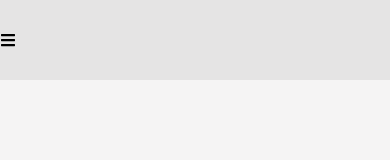
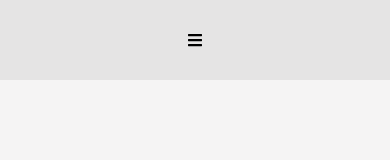
Before and after one commit to tomgx/dservice.me, a React (Create React App) app: page / in a window 390 px wide. Shown: the top 160 px of the page. Built offline with nearby package versions, Linux system fonts and the light colour scheme.

Commit message:
fixed: mobile navbar is centered

```diff
--- a/src/components/Navbar.jsx
+++ b/src/components/Navbar.jsx
@@ -34,7 +34,7 @@ const Navbar = () => {
       </ul>
 
       {/* Mobile menu icon */}
-      <div onClick={handleClick} className='mobile-view392px-home mobile-view320px md:hidden z-10 pr-5'>
+      <div onClick={handleClick} className='md:hidden z-10 w-full flex justify-center'>
         {!nav ? <FaBars /> : <FaTimes />}
       </div>
 
```
Also changed, not shown: 12 other files (tests, documents, lock files or other folders).
